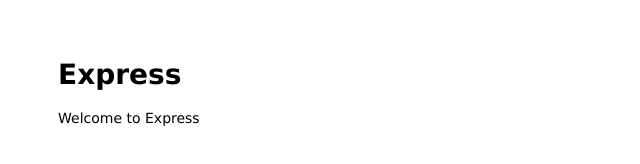
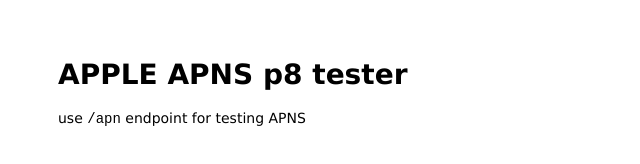
Before and after one commit to santhosh-chinnasamy/apple-apn-push, a website: page public/index.html in a window 1280 px wide. Shown: the whole page, without its empty margins (0-640 px from the left). Drawn offline with Linux system fonts and the light colour scheme.

Commit message:
modify index file

```diff
--- a/public/index.html
+++ b/public/index.html
@@ -1,13 +1,13 @@
 <html>
 
 <head>
-  <title>Express</title>
+  <title>APPLE APNS p8 tester</title>
   <link rel="stylesheet" href="/stylesheets/style.css">
 </head>
 
 <body>
-  <h1>Express</h1>
-  <p>Welcome to Express</p>
+  <h1>APPLE APNS p8 tester</h1>
+  <p>use <kbd>/apn</kbd> endpoint for testing APNS</p>
 </body>
 
 </html>
```
